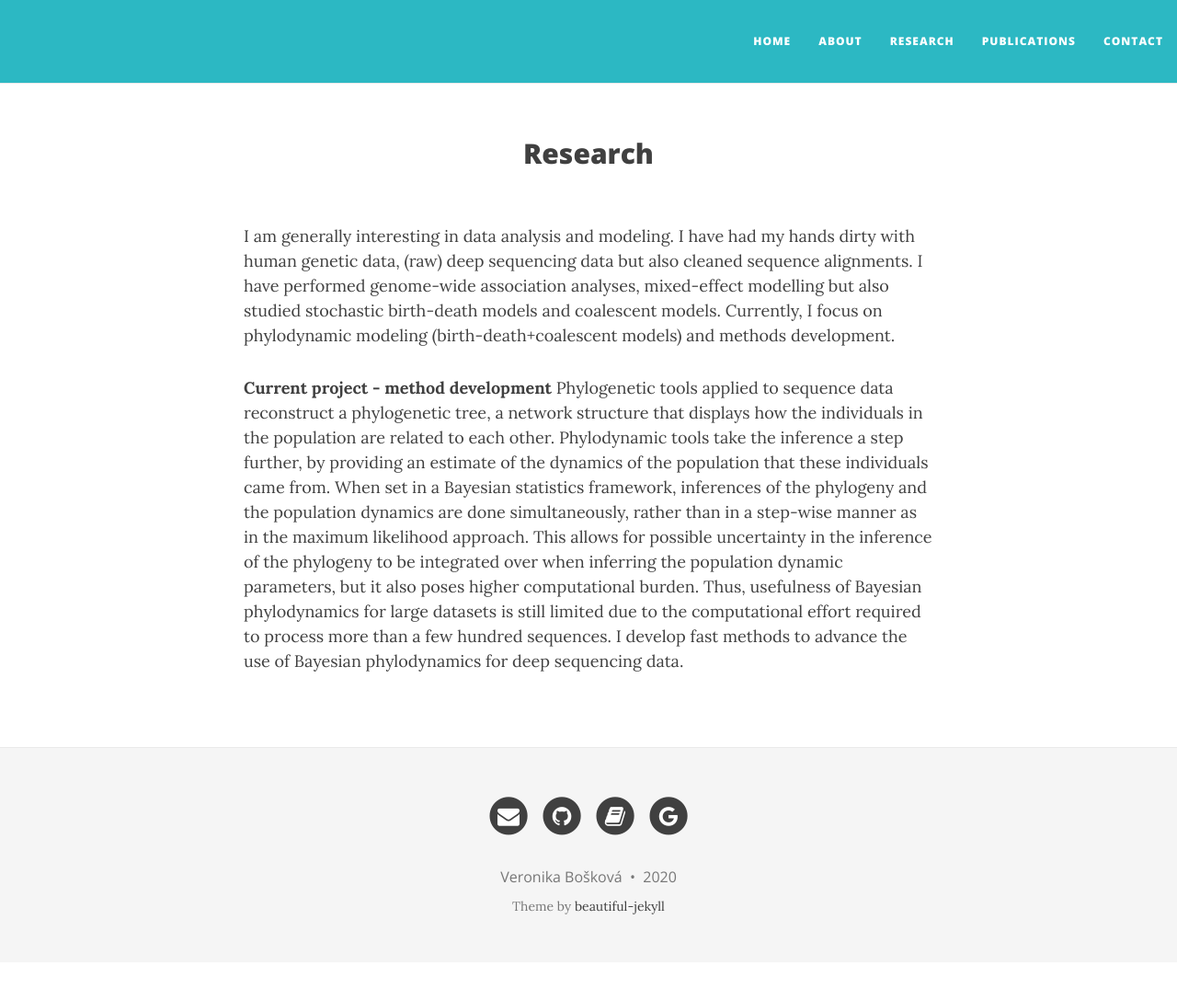
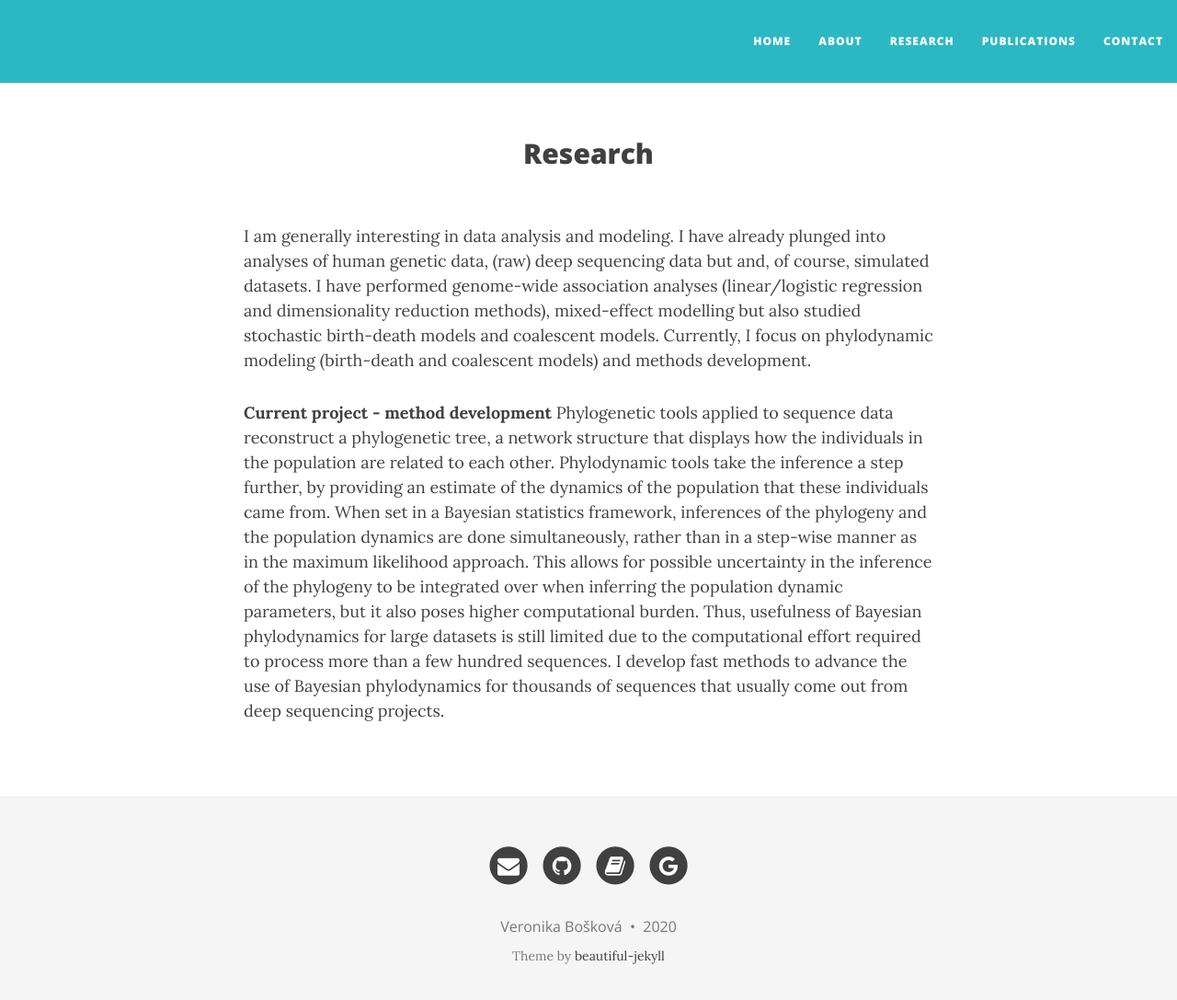
Before and after one commit to boskovav/boskovav.github.io, a Jekyll site: the page built from research.md, in a window 1280 px wide and 1100 px high. Shown: the top 1087 px of the window at 92% size. Built offline with Jekyll 4.4.1, drawn with Linux system fonts in a browser that asks for light colours; nearby versions of some CDN libraries.

Commit message:
update August 2020

```diff
--- a/research.md
+++ b/research.md
@@ -3,12 +3,7 @@ layout: page
 title: Research
 ---
 
-I am generally interesting in data analysis and modeling. I have had my
-hands dirty with human genetic data, (raw) deep sequencing data but also
-cleaned sequence alignments. I have performed genome-wide association
-analyses, mixed-effect modelling but also studied stochastic birth-death
-models and coalescent models. Currently, I focus on phylodynamic
-modeling (birth-death+coalescent models) and methods development.
+I am generally interesting in data analysis and modeling. I have already plunged into analyses of human genetic data, (raw) deep sequencing data but and, of course, simulated datasets. I have performed genome-wide association analyses (linear/logistic regression and dimensionality reduction methods), mixed-effect modelling but also studied stochastic birth-death models and coalescent models. Currently, I focus on phylodynamic modeling (birth-death and coalescent models) and methods development.
 
 **Current project - method development**
 Phylogenetic tools applied to sequence data reconstruct a phylogenetic
@@ -24,4 +19,4 @@ the population dynamic parameters, but it also poses higher computational
 burden. Thus, usefulness of Bayesian phylodynamics for large datasets is
 still limited due to the computational effort required to process more
 than a few hundred sequences. I develop fast methods to advance the use
-of Bayesian phylodynamics for deep sequencing data.
+of Bayesian phylodynamics for thousands of sequences that usually come out from deep sequencing projects.
```
Also changed, not shown: about.md (+2 -1 lines), contact.md (+1 -1 lines).
